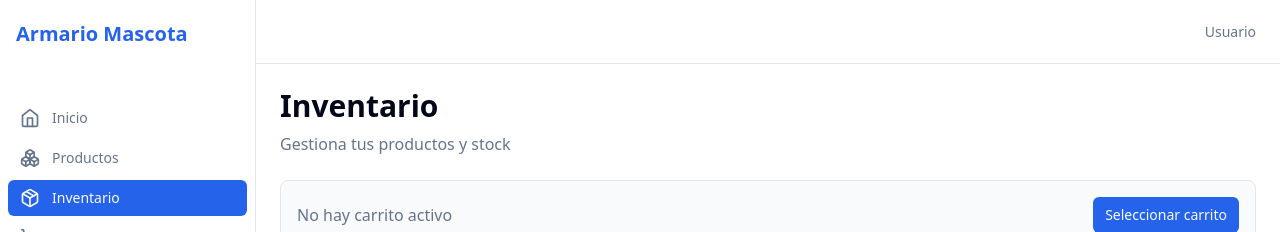
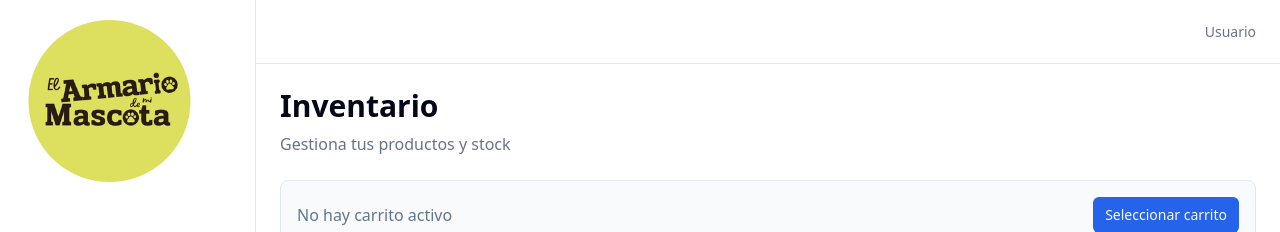
Before and after one commit to ErikaEspejo/armario-mascota-fe, a Next.js app: page /inventory in a window 1280 px wide. Shown: the top 232 px of the page. Built offline with nearby package versions, Linux system fonts and the light colour scheme; no server answers.

Commit message:
feat: add image and favicon

```diff
--- a/app/layout.tsx
+++ b/app/layout.tsx
@@ -15,8 +15,11 @@ export const metadata: Metadata = {
     title: 'Armario Mascota',
   },
   icons: {
-    icon: '/icons/icon-192x192.png',
-    apple: '/icons/icon-192x192.png',
+    icon: [
+      { url: '/favicon.ico', type: 'image/x-icon' },
+      { url: '/assets/logo.png', type: 'image/png' },
+    ],
+    apple: '/assets/logo.png',
   },
   viewport: {
     width: 'device-width',
@@ -38,7 +41,10 @@ export default function RootLayout({
         <meta name="apple-mobile-web-app-status-bar-style" content="default" />
         <meta name="format-detection" content="telephone=no" />
         <meta name="mobile-web-app-capable" content="yes" />
-        <link rel="apple-touch-icon" href="/icons/icon-192x192.png" />
+        <link rel="icon" type="image/x-icon" href="/favicon.ico" />
+        <link rel="icon" type="image/png" href="/assets/logo.png" />
+        <link rel="shortcut icon" type="image/x-icon" href="/favicon.ico" />
+        <link rel="apple-touch-icon" href="/assets/logo.png" />
       </head>
       <body className="font-sans">
         <AppProvider>
--- a/components/layout/Sidebar.tsx
+++ b/components/layout/Sidebar.tsx
@@ -1,6 +1,7 @@
 'use client'
 
 import Link from 'next/link'
+import Image from 'next/image'
 import { usePathname } from 'next/navigation'
 import {
   Home,
@@ -30,7 +31,15 @@ export function Sidebar() {
     <aside className="hidden md:flex md:w-64 md:flex-col md:fixed md:inset-y-0 md:left-0 bg-card border-r">
       <div className="flex-1 flex flex-col pt-5 pb-4 overflow-y-auto">
         <div className="flex items-center flex-shrink-0 px-4 mb-8">
-          <h1 className="text-xl font-bold text-primary">Armario Mascota</h1>
+          <Image
+            src="/assets/logo.png"
+            alt="Armario Mascota"
+            width={200}
+            height={60}
+            className="max-w-full h-auto object-contain"
+            priority
+            unoptimized={process.env.NODE_ENV === 'development'}
+          />
         </div>
         <nav className="mt-5 flex-1 px-2 space-y-1">
           {navItems.map((item) => {
```
Also changed, not shown: public/assets/logo.png (added), public/manifest.json, 1 other file (tests, documents, lock files or other folders).
